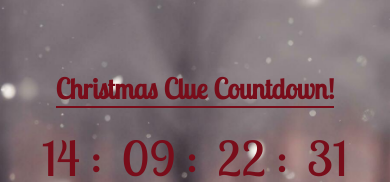
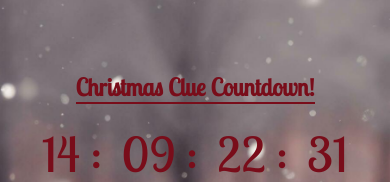
Before and after one commit to TristanBreen/ChristmasGiftWebsite, a plain HTML site: page index.html in a window 390 px wide. Shown: the part 297-479 px from the top of the page. Drawn offline with Linux system fonts and the light colour scheme.

Commit message:
Update main.css

```diff
--- a/main.css
+++ b/main.css
@@ -8,6 +8,8 @@ body {
     background-color: #e74c3c;
     background: url('christmasBackground.jpg') center/cover;
     font-family: 'Lobster Two', cursive;
+    overflow: hidden;
+    padding: 0;
 }
 
 .page-title {
@@ -44,7 +46,7 @@ body {
 /* Responsive adjustments */
 @media (max-width: 600px) {
     .page-title {
-        font-size: 1.75em;
+        font-size: 1.5em;
         margin-bottom: 10px;
     }
 
```
